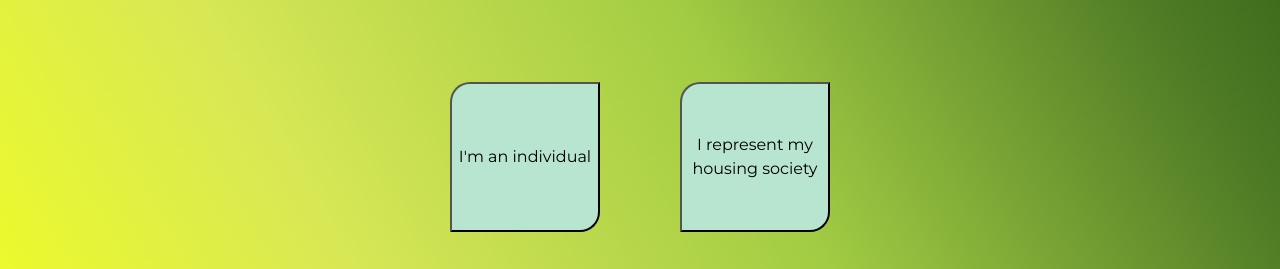
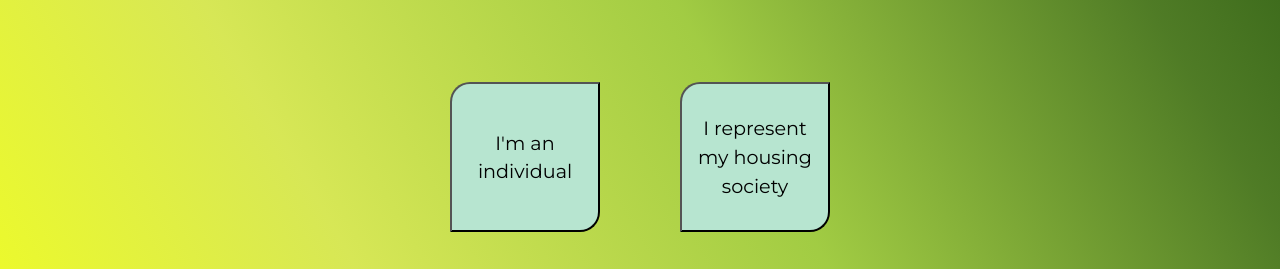
Before and after one commit to KKB27/greenleaf.github.io, a plain HTML site: page html/calc.html in a window 1280 px wide. Shown: the part 592-861 px from the top of the page. Drawn offline with nearby package versions, Linux system fonts and the light colour scheme; a web font is replaced by a local one.

Commit message:
Update calc.css

```diff
--- a/css/calc.css
+++ b/css/calc.css
@@ -64,7 +64,7 @@ h2{
     width:150px;
     border-radius: 20px 0px 20px 0px;
     font-family: Montserrat;
-    font-size:medium;
+    font-size:1.2rem;
 }
 .container-2{
     display:flex;
```
